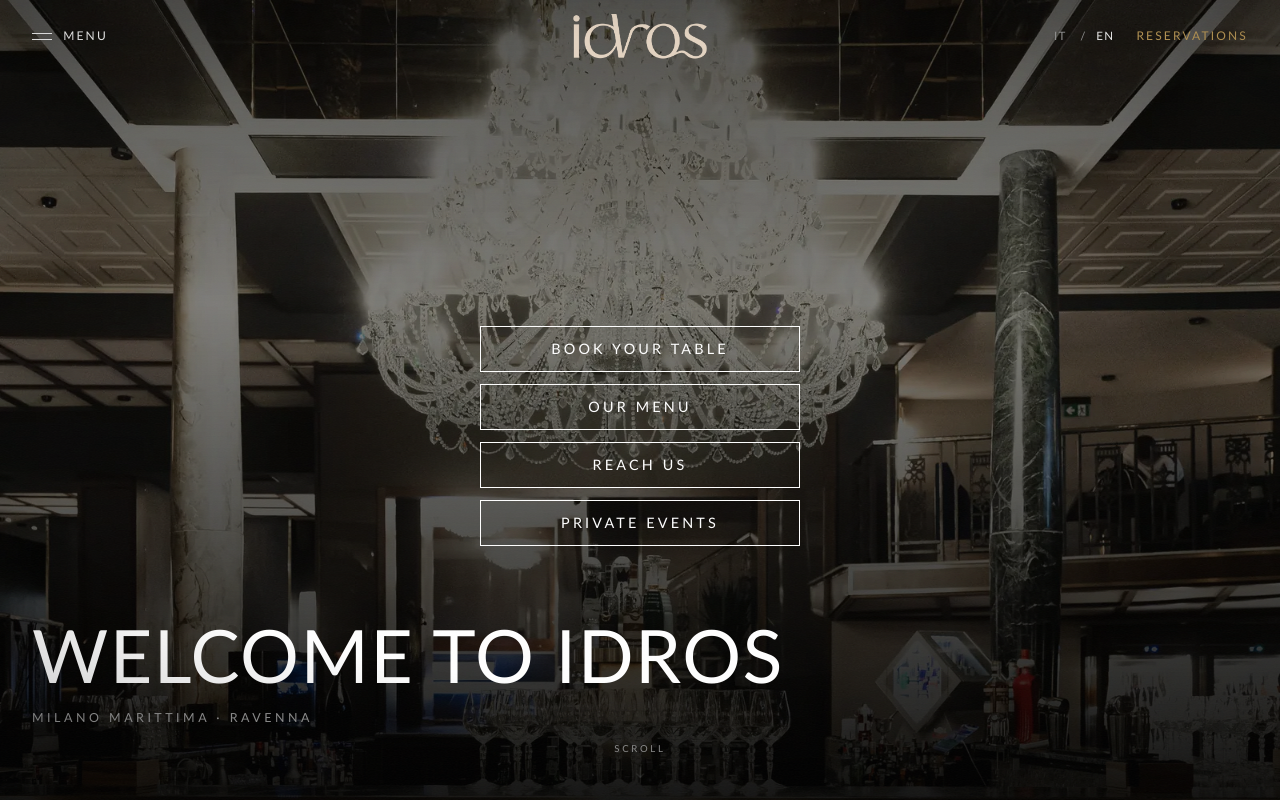
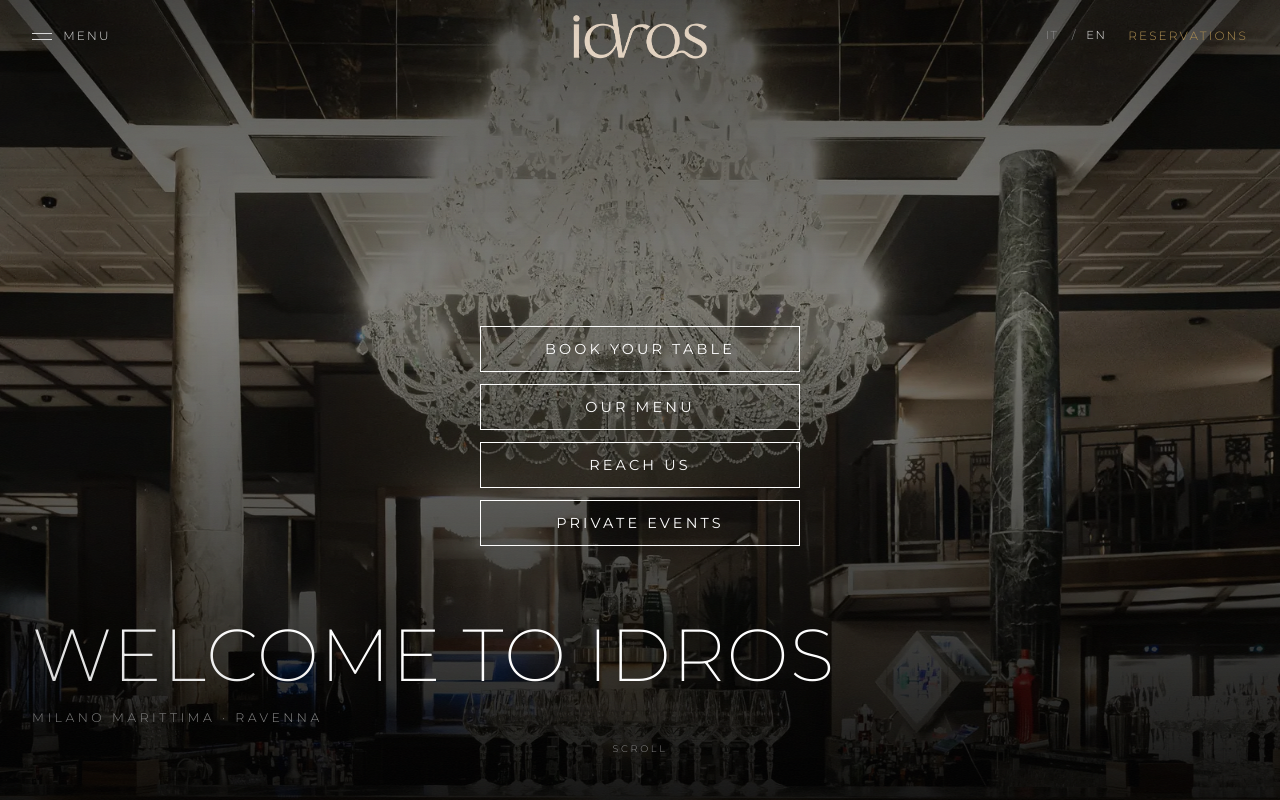
Before and after one commit to SocialMediaCare/idros, a website: page index.html in a window 1280 px wide. Shown: the top 800 px of the page. Drawn offline with Linux system fonts and the light colour scheme; animation ran at ten frames a second.

Commit message:
Prova: tutto il sito in Montserrat
Montserrat (Google Fonts, licenza OFL) servito dal sito, tondo e
corsivo, tutti gli spessori. Sostituisce Gill Sans/Jost per il testo e
Playfair per i titoli, anche nella pagina d'attesa. I file di Jost e
Playfair restano nella cartella: la versione precedente è il tag
«versione-definitiva» (e il ramo main).

Co-Authored-By: Claude Opus 5.5 <noreply@anthropic.com>

```diff
--- a/assets/css/style.css
+++ b/assets/css/style.css
@@ -10,24 +10,26 @@
    dei visitatori non arriva a terzi (niente consenso da chiedere) e la
    pagina non aspetta un secondo server. Sono file variabili: un solo
    file copre tutti i pesi. Licenza SIL Open Font License. */
+/* Montserrat, il carattere della comunicazione IDROS (Google Fonts,
+   licenza OFL), servito dal sito: tondo e corsivo, tutti gli spessori. */
 @font-face{
-  font-family:"Jost";font-style:normal;font-weight:100 900;font-display:swap;
-  src:url("../fonts/jost-latin.woff2") format("woff2");
+  font-family:"Montserrat";font-style:normal;font-weight:100 900;font-display:swap;
+  src:url("../fonts/montserrat-latin.woff2") format("woff2");
   unicode-range:U+0000-00FF, U+0131, U+0152-0153, U+02BB-02BC, U+02C6, U+02DA, U+02DC, U+0304, U+0308, U+0329, U+2000-206F, U+20AC, U+2122, U+2191, U+2193, U+2212, U+2215, U+FEFF, U+FFFD;
 }
 @font-face{
-  font-family:"Jost";font-style:normal;font-weight:100 900;font-display:swap;
-  src:url("../fonts/jost-latin-ext.woff2") format("woff2");
+  font-family:"Montserrat";font-style:normal;font-weight:100 900;font-display:swap;
+  src:url("../fonts/montserrat-latin-ext.woff2") format("woff2");
   unicode-range:U+0100-02BA, U+02BD-02C5, U+02C7-02CC, U+02CE-02D7, U+02DD-02FF, U+0304, U+0308, U+0329, U+1D00-1DBF, U+1E00-1E9F, U+1EF2-1EFF, U+2020, U+20A0-20AB, U+20AD-20C4, U+2113, U+2C60-2C7F, U+A720-A7FF;
 }
 @font-face{
-  font-family:"Playfair Display";font-style:normal;font-weight:400 900;font-display:swap;
-  src:url("../fonts/playfair-latin.woff2") format("woff2");
+  font-family:"Montserrat";font-style:italic;font-weight:100 900;font-display:swap;
+  src:url("../fonts/montserrat-italic-latin.woff2") format("woff2");
   unicode-range:U+0000-00FF, U+0131, U+0152-0153, U+02BB-02BC, U+02C6, U+02DA, U+02DC, U+0304, U+0308, U+0329, U+2000-206F, U+20AC, U+2122, U+2191, U+2193, U+2212, U+2215, U+FEFF, U+FFFD;
 }
 @font-face{
-  font-family:"Playfair Display";font-style:normal;font-weight:400 900;font-display:swap;
-  src:url("../fonts/playfair-latin-ext.woff2") format("woff2");
+  font-family:"Montserrat";font-style:italic;font-weight:100 900;font-display:swap;
+  src:url("../fonts/montserrat-italic-latin-ext.woff2") format("woff2");
   unicode-range:U+0100-02BA, U+02BD-02C5, U+02C7-02CC, U+02CE-02D7, U+02DD-02FF, U+0304, U+0308, U+0329, U+1D00-1DBF, U+1E00-1E9F, U+1EF2-1EFF, U+2020, U+20A0-20AB, U+20AD-20C4, U+2113, U+2C60-2C7F, U+A720-A7FF;
 }
 
@@ -50,9 +52,8 @@
   --line:      rgba(255,255,255,.22);
   --line-soft: rgba(255,255,255,.10);
 
-  --font-display: "Playfair Display", "Ivar Display", Georgia, serif;
-  --font: "gill-sans-nova", "Gill Sans Nova", "Gill Sans", "GillSans",
-          "Gill Sans MT", "Jost", -apple-system, BlinkMacSystemFont, sans-serif;
+  --font-display: "Montserrat", -apple-system, BlinkMacSystemFont, "Helvetica Neue", Arial, sans-serif;
+  --font:         "Montserrat", -apple-system, BlinkMacSystemFont, "Helvetica Neue", Arial, sans-serif;
 
   --fs-eyebrow: .72rem;
   --fs-lead:    clamp(1.05rem, .98rem + .35vw, 1.2rem);
--- a/index.html
+++ b/index.html
@@ -26,7 +26,7 @@
 <meta name="twitter:card" content="summary_large_image">
 
 <!-- Tutto servito dal sito stesso: nessuna richiesta a server di terzi -->
-<link rel="preload" href="/assets/fonts/jost-latin.woff2" as="font" type="font/woff2" crossorigin>
+<link rel="preload" href="/assets/fonts/montserrat-latin.woff2" as="font" type="font/woff2" crossorigin>
 <link rel="preload" as="image" type="image/webp" fetchpriority="high" media="(min-aspect-ratio: 1/1)"
       imagesrcset="/assets/img/foto/sala-lampadario-bar-wide-1600.webp 1600w, /assets/img/foto/sala-lampadario-bar-wide-2400.webp 2400w" imagesizes="100vw">
 <link rel="preload" as="image" type="image/webp" fetchpriority="high" media="(max-aspect-ratio: 1/1)"
```
Also changed, not shown: menu.html (+1 -1 lines), revisione.html (+7 -11 lines), tools/menu/menu.tpl.html (+1 -1 lines), assets/fonts/montserrat-italic-latin-ext.woff2 (added), assets/fonts/montserrat-italic-latin.woff2 (added), assets/fonts/montserrat-latin-ext.woff2 (added), assets/fonts/montserrat-latin.woff2 (added).
